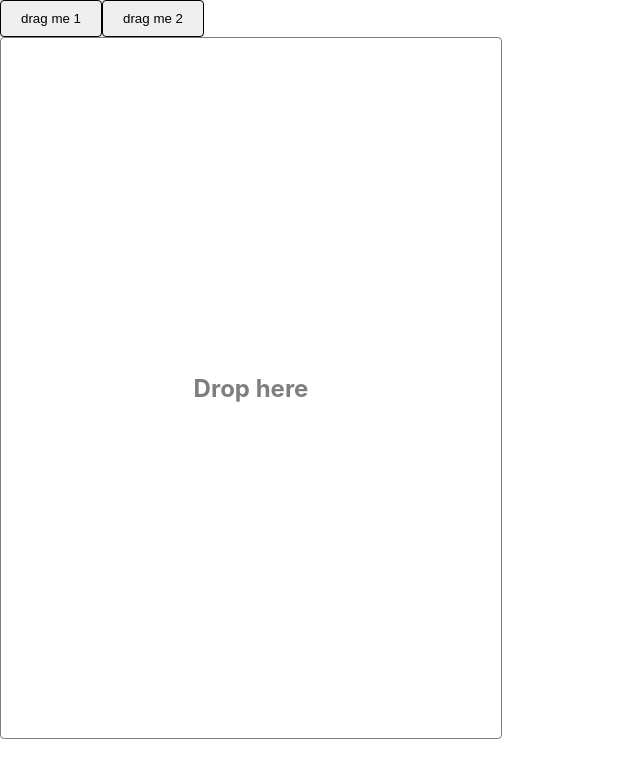
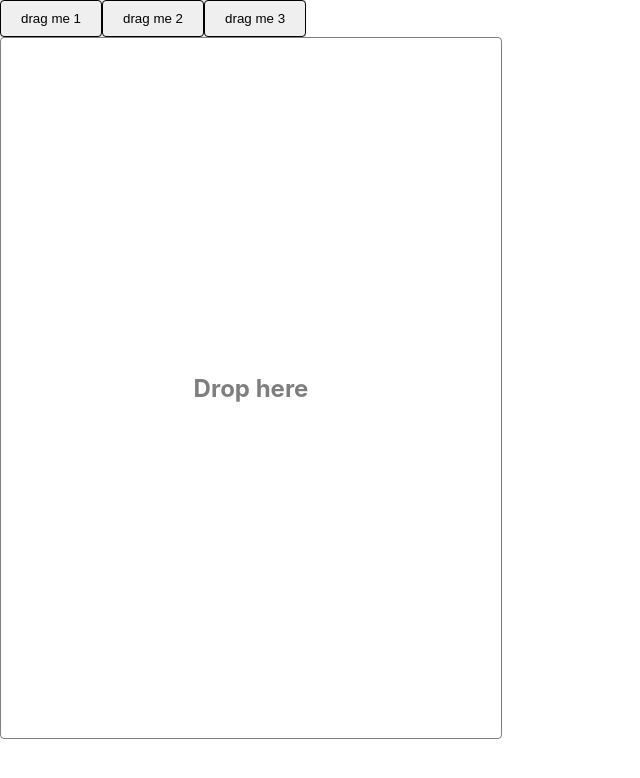
Before and after one commit to RoshBJr/Project-dump, a React (Create React App) app: page / in a window 1280 px wide. Shown: the top 778 px of the page, without its empty margins (0-640 px from the left). Built offline with nearby package versions, Linux system fonts and the light colour scheme.

Commit message:
created a listed drag and drop environment, you have to modularize the code now, clean code style, nice work today

```diff
--- a/src/App.css
+++ b/src/App.css
@@ -55,6 +55,7 @@
   min-height: 700px;
 
   display: flex;
+  flex-flow: column wrap;
   justify-content: center;
   align-items: center;
 }
--- a/src/App.jsx
+++ b/src/App.jsx
@@ -5,18 +5,19 @@ import React, {useEffect, useState} from 'react';
 import {DndContext} from '@dnd-kit/core';
 
 function App() {
-  const [parent, setParent] = useState(null);
+  const [parent, setParent] = useState([]);
   const [drag, setDrag] = useState([]);
   const info = [
     {id: 1, text: "drag me 1"},
-    {id: 2, text: "drag me 2"}
+    {id: 2, text: "drag me 2"},
+    {id: 3, text: "drag me 3"}
   ]
-  const draggable = [];
+
   useEffect(() => {
     setDrag(
       info.map( i => {
         return(
-          <Draggable id={`draggable${i.id}`}>
+          <Draggable key={Math.random()} id={`draggable${i.id}`}>
             <div className="container-d">{i.text}</div>
           </Draggable>
         )
@@ -26,25 +27,34 @@ function App() {
 
 
   return (
-    <DndContext onDragMove={handleDragEnd}>
-      {/* {!parent ? draggable : null} */}
-      {/* {console.log(drag)} */}
-      {drag}
+    <DndContext onDragEnd={handleDragEnd}>
+      {drag.map(item => {
+        if(!parent.includes(item.props.id)){
+          return(item)
+        }
+      })
+      }
       <Droppable id="droppable">
-        {parent === "droppable" ?
-          <div className="container-drop">{drag}</div>
-          :
-          <div className="container-drop">
+        <div className="container-drop">
+          {parent.length != 0 ?
+            drag.map(item => {
+              if(parent.includes(item.props.id)) {
+                return(item)
+              }
+            })
+            :
             <h2 className="text">Drop here</h2>
-          </div>
-        }
+          }
+        </div>
       </Droppable>
     </DndContext>
   );
 
-  function handleDragEnd({over}) {
-    // setParent(over ? over.id : parent);
-    console.log(over);
+  function handleDragEnd({active, over}) {
+    setParent(active ? [...parent, active.id] : parent);
+    if(over == null) {
+      setParent(parent.filter(item => item != active.id));
+    }
   }
 }
 
```
